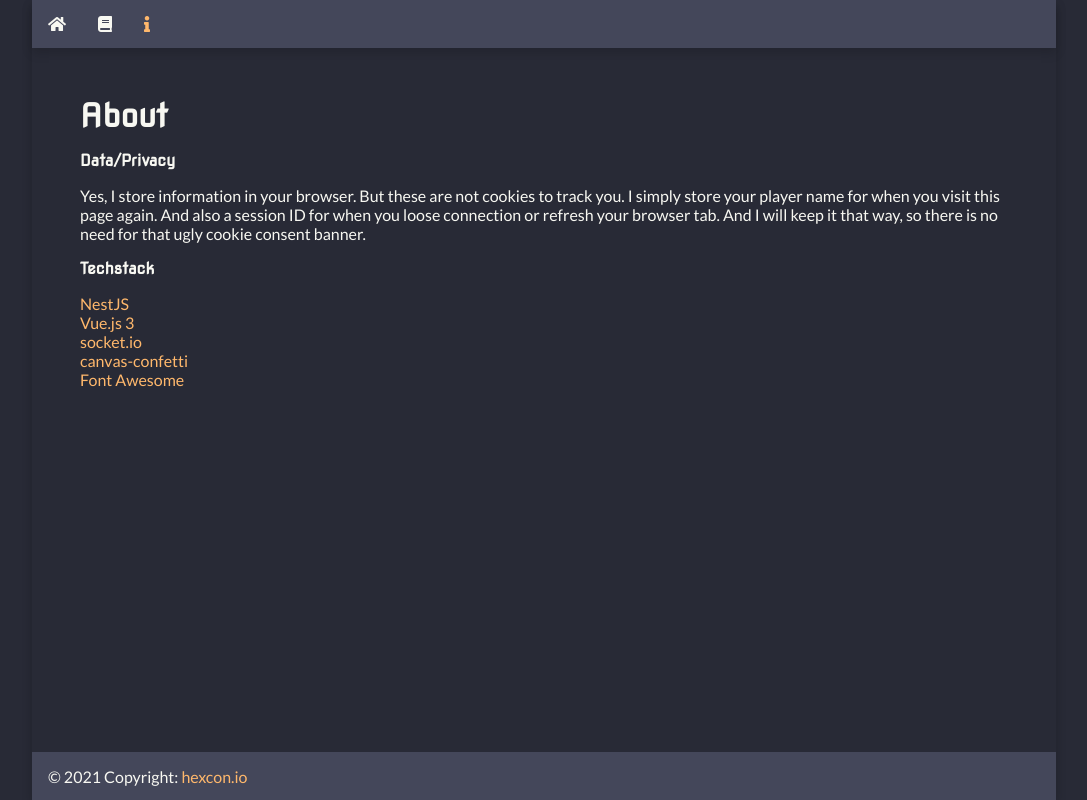
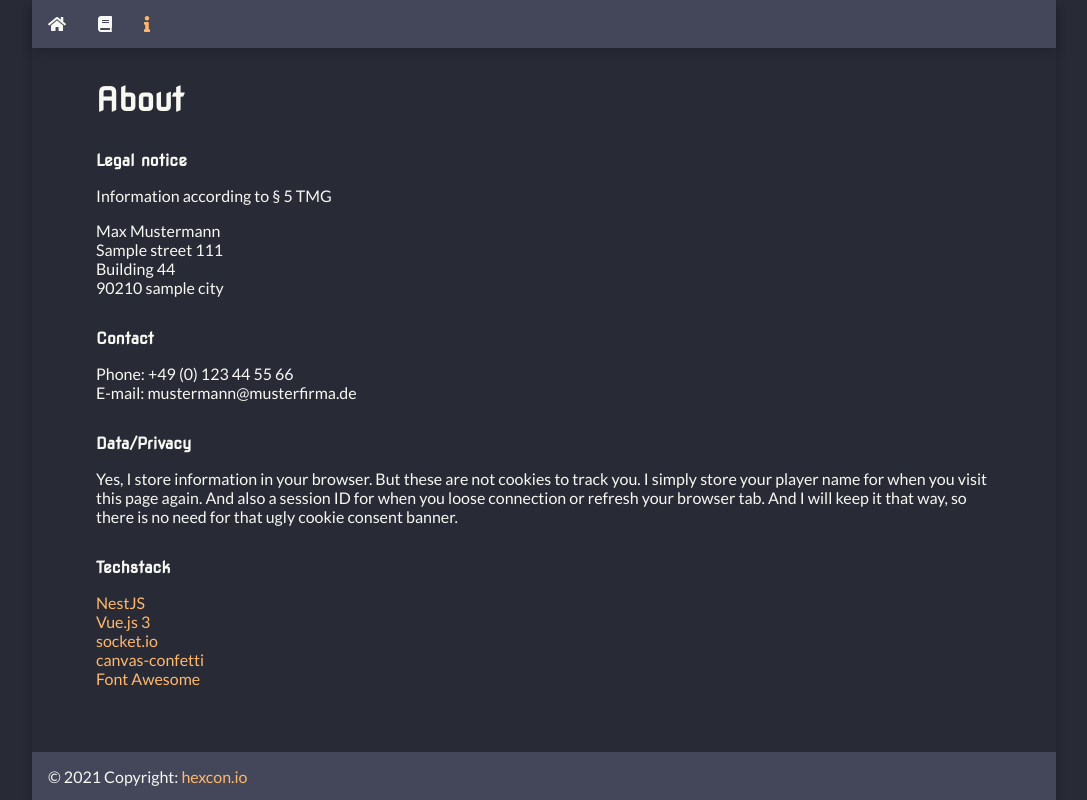
Before and after one commit to mschleeweiss/hexcon, a Vue app in the folder client/: page /#/about in a window 1280 px wide. Shown: the whole page, without its empty margins (96-1183 px from the left). Built offline with nearby package versions, Linux system fonts and the light colour scheme; no server answers; what vue-socket.io-extended would draw is missing.

Commit message:
prepare legal notice

```diff
--- a/client/src/views/About.vue
+++ b/client/src/views/About.vue
@@ -1,30 +1,52 @@
 <template>
   <div class="hc-about">
     <h1 class="hc-nova">About</h1>
+    <h4 class="hc-nova">Legal notice</h4>
+    <p>Information according to § 5 TMG</p>
+    <ul>
+      <li>Max Mustermann</li>
+      <li>Sample street 111</li>
+      <li>Building 44</li>
+      <li>90210 sample city</li>
+    </ul>
+
+    <h4 class="hc-nova">Contact</h4>
+    <ul>
+      <li>Phone: +49 (0) 123 44 55 66</li>
+      <li>E-mail: mustermann@musterfirma.de</li>
+    </ul>
     <h4 class="hc-nova">Data/Privacy</h4>
-    <p>Yes, I store information in your browser. But these are not cookies to track
-    you. I simply store your player name for when you visit this page again. And
-    also a session ID for when you loose connection or refresh your browser tab.
-    And I will keep it that way, so there is no need for that ugly cookie
-    consent banner.</p>
+    <p>
+      Yes, I store information in your browser. But these are not cookies to
+      track you. I simply store your player name for when you visit this page
+      again. And also a session ID for when you loose connection or refresh your
+      browser tab. And I will keep it that way, so there is no need for that
+      ugly cookie consent banner.
+    </p>
     <h4 class="hc-nova">Techstack</h4>
     <ul>
       <li><a href="https://nestjs.com/">NestJS</a></li>
       <li><a href="https://v3.vuejs.org/">Vue.js 3</a></li>
       <li><a href="https://socket.io/">socket.io</a></li>
-      <li><a href="https://github.com/catdad/canvas-confetti">canvas-confetti</a></li>
+      <li>
+        <a href="https://github.com/catdad/canvas-confetti">canvas-confetti</a>
+      </li>
       <li><a href="https://fontawesome.com/">Font Awesome</a></li>
-      </ul>
+    </ul>
   </div>
 </template>
 
 <style lang="scss" scoped>
 .hc-about {
-  padding: 3rem;
+  padding: 2rem 4rem;
   height: 100%;
 
-  & h1, & h4, & p {
-    margin-bottom: 1rem;
+  & h4 {
+    margin-top: 2rem;
+  }
+  & p,
+  & ul {
+    margin-top: 1rem;
   }
 
   & ul {
--- a/client/src/views/HowTo.vue
+++ b/client/src/views/HowTo.vue
@@ -6,6 +6,11 @@
     <p>
       You can place your tiles on any free cell on the board. However it has to
       have a neighboring cell which is not empty.
+    </p>
+    <p>
+      <strong>Exception:</strong> During the first round every player has to
+      place its tiles in one of the corners. Every player has to chose their own
+      corner.
     </p>
 
     <h4 class="hc-nova">How is the score calculated?</h4>
@@ -19,26 +24,40 @@
       one or more extra turns then you will receive your new tiles after the
       final extra turn.
     </p>
-    <p><strong>Exception:</strong></p>
-    If you have no tiles with the color of your lowest scoring color you have
-    the possibility to return all of your current tiles and draw six new ones.
+    <p>
+      <strong>Exception:</strong> If you have no tiles with the color of your
+      lowest scoring color you have the possibility to return all of your
+      current tiles and draw six new ones.
+    </p>
     <img src="@/assets/swap.jpg" />
     <p>
-      The lowest scoring color for "Player" is yellow. "Player" has no yellow
+      The lowest scoring color for <em>Player</em> is yellow. <em>Player</em> has no yellow
       tiles at the end of his turn. They can now either replace
       <strong>all of their tiles</strong> or simply resume and draw one tile (as
-      usual)
+      usual).
     </p>
     <h4 class="hc-nova">How do I win?</h4>
     <p>The highest lowest score wins. But what does that mean?</p>
+    <p>
+      It doesn't matter how many times you maxed out a color. If your lowest
+      score is lower than your opponents lowest score then you will lose the
+      game. So the scores are compared from the lowest to the highest.
+    </p>
     <img src="@/assets/winner.jpg" />
-    <p>The lowest score for both players is 9</p>
+    <p>
+      The lowest score of <em>Player</em> is 9 (yellow). The lowest score of
+      <em>Enemy</em> is also 9 (yellow). Therefore the second lowest scores have
+      to be compared: <em>Player</em>'s second lowest score is a 11 (purple),
+      <em>Enemie</em>'s second lowest score is 10 (purple). This means that
+      <em>Player</em> wins this game. They had the
+      <em>highest lowest score</em>.
+    </p>
   </div>
 </template>
 
 <style lang="scss" scoped>
 .hc-howto {
-  padding: 3rem;
+  padding: 2rem 4rem;
   height: 100%;
   overflow: auto;
 
```
